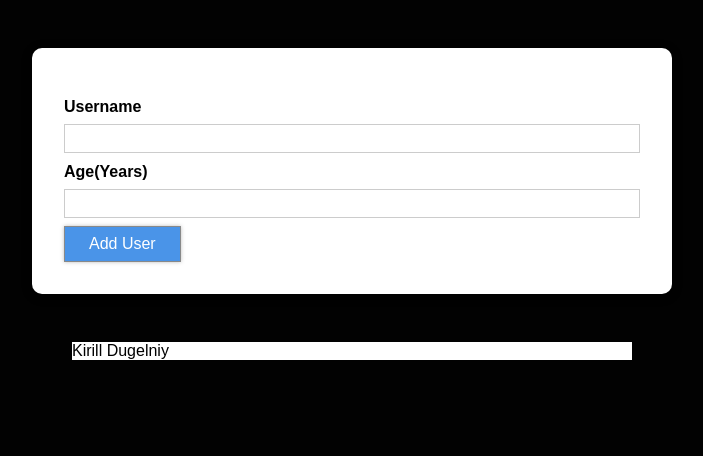
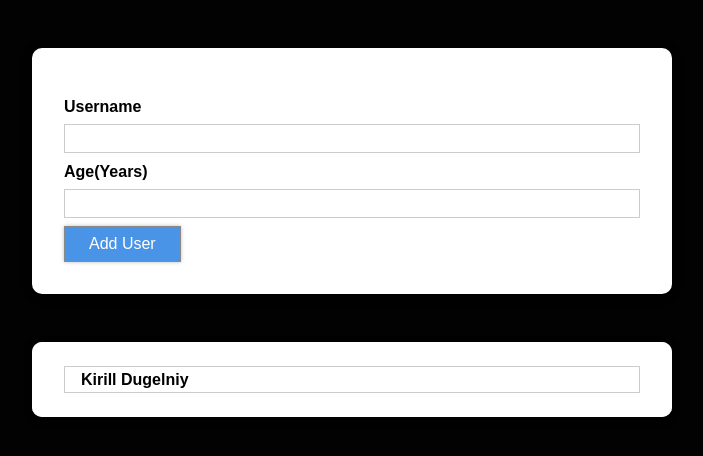
Before and after one commit to DygelnyyKirill/React-App, a React (Create React App) app: page / in a window 1280 px wide. Shown: the top 456 px of the page, without its empty margins (288-991 px from the left). Built offline with nearby package versions, Linux system fonts and the light colour scheme.

Commit message:
Component UserNameItem

```diff
--- a/src/App.css
+++ b/src/App.css
@@ -1,8 +1,9 @@
 #goals {
-    width: 35rem;
+    width: 40rem;
     max-width: 90%;
     margin: 3rem auto;
     background-color: white;
+    border-radius: 10px;
   }
 
 #goal-form {
--- /dev/null
+++ b/src/components/UserNameItem.css
@@ -0,0 +1,16 @@
+.user-item {
+    margin: 1rem 0;
+    background: white;
+    box-shadow: 0 2px 8px rgba(0, 0, 0, 0.26);
+    color: black;
+    padding: 0.5rem 2rem;
+    cursor: pointer;
+    border-radius: 10px;
+    /* border: 2px solid red; */
+}
+
+.user-item p {
+    border: 1px solid #ccc;
+    padding: 0.2rem 1rem;
+    font-weight: bold;
+}
--- /dev/null
+++ b/src/components/UserNameItem.js
@@ -0,0 +1,13 @@
+import React from "react";
+
+import './UserNameItem.css'
+
+const UserNameItem = props => {
+    return (
+        <li className="user-item">
+            <p>{props.children}</p>
+        </li>
+    );
+};
+
+export default UserNameItem;
--- a/src/components/UserNameList.js
+++ b/src/components/UserNameList.js
@@ -1,4 +1,5 @@
 import React from "react";
+import UserNameItem from "./UserNameItem";
 
 import './UserNameList.css'
 
@@ -6,7 +7,9 @@ const UserNameList = props => {
     return (
         <ul className="user-list">
            {props.items.map(user => (
-            <p>{user.user}</p>
+            <UserNameItem>
+                {user.user}
+            </UserNameItem>
            ))}
         </ul>
     );
```
